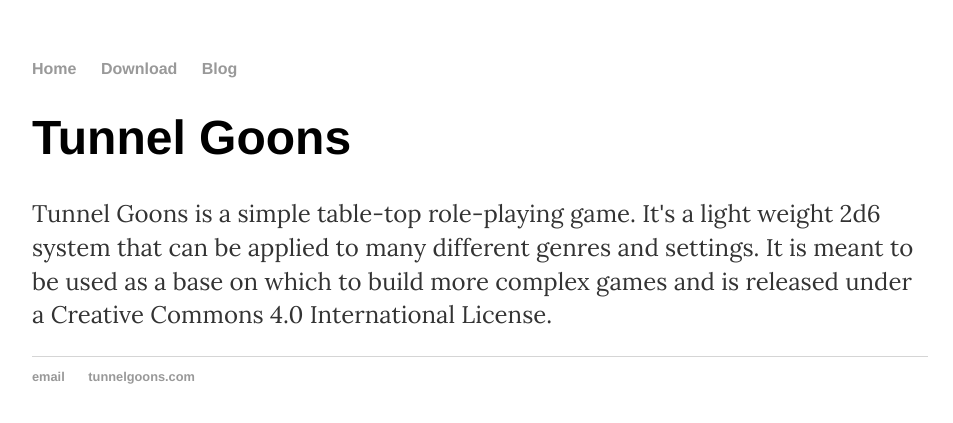
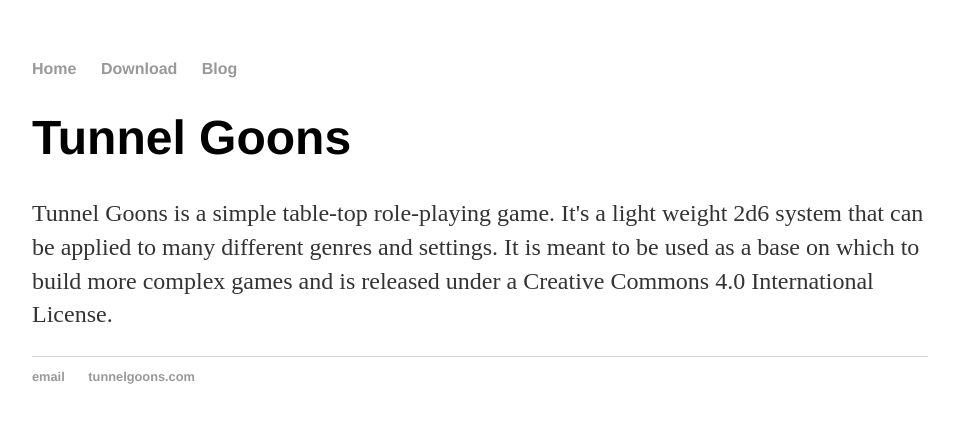
Before and after one commit to NateHPS/TunnelGoons, a Jekyll site: the page built from index.html, in a window 1280 px wide. Shown: the top 423 px of the page, without its empty margins (160-1113 px from the left). Built offline with Jekyll 4.4.1, drawn with Linux system fonts in a browser that asks for light colours.

Commit message:
Update main.css

```diff
--- a/css/main.css
+++ b/css/main.css
@@ -1,5 +1,5 @@
 body {
-    font-family: 'Lora', serif;
+    font-family: 'EB Garamond', serif;
     margin: 60px auto;
     width: 70%;
 }
```
